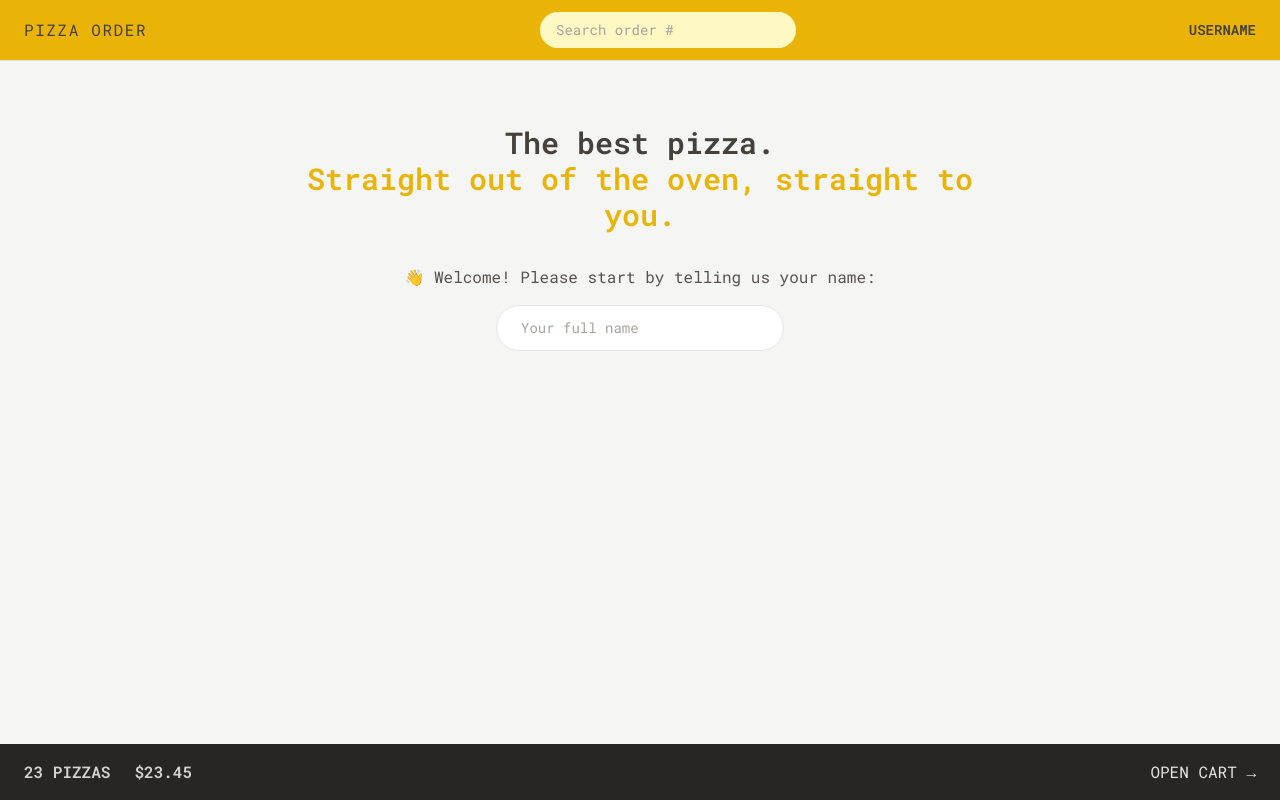
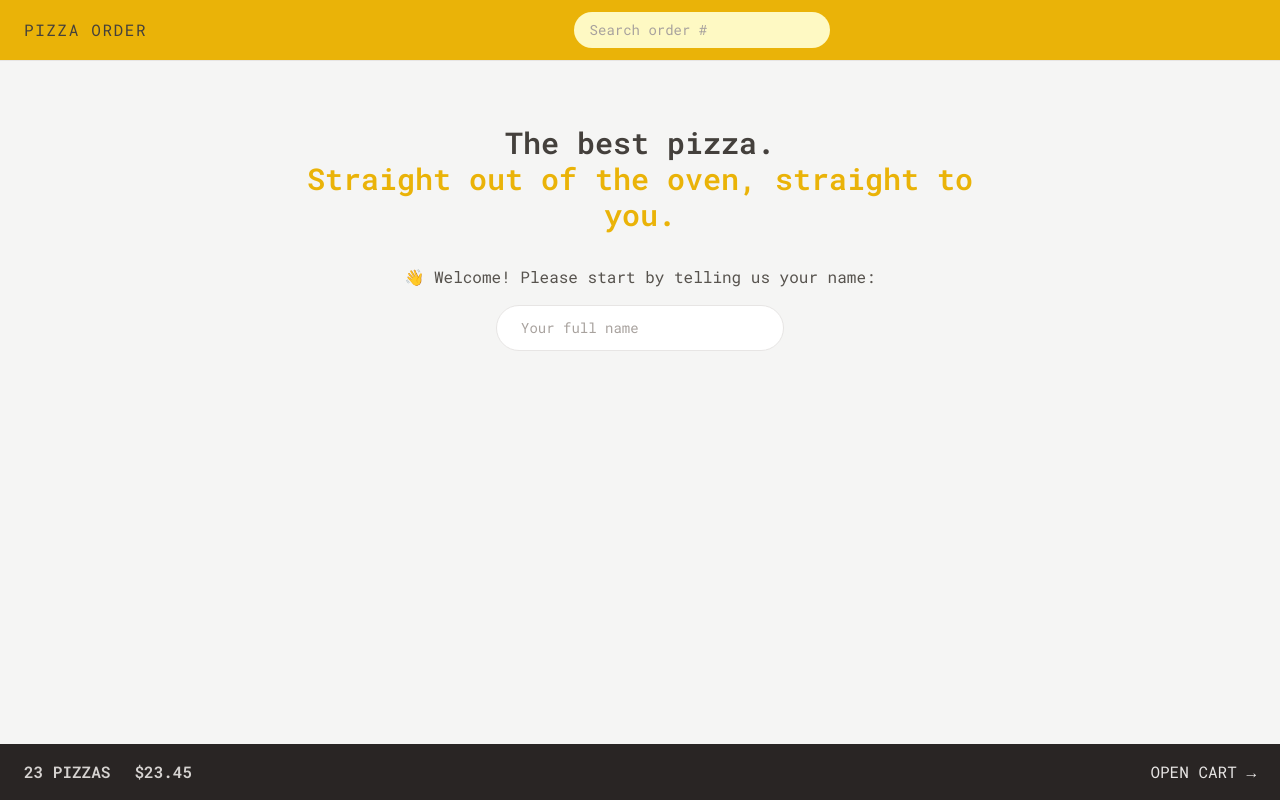
Before and after one commit to ankitrajstha/pizzaorderapp, a React (Vite) app: page / in a window 1280 px wide. Built offline with nearby package versions, Linux system fonts and the light colour scheme.

Commit message:
feat: add username

```diff
--- a/package.json
+++ b/package.json
@@ -13,6 +13,7 @@
     "@reduxjs/toolkit": "^2.2.5",
     "react": "^18.2.0",
     "react-dom": "^18.2.0",
+    "react-redux": "^9.1.2",
     "react-router-dom": "^6.23.1"
   },
   "devDependencies": {
--- a/src/features/user/Username.jsx
+++ b/src/features/user/Username.jsx
@@ -1,7 +1,11 @@
 import React from "react";
+import { useSelector } from "react-redux";
 
 const Username = () => {
-  return <div className="hidden text-sm font-semibold md:block">Username</div>;
+  const username = useSelector((state) => state.user.username);
+  return (
+    <div className="hidden text-sm font-semibold md:block">{username}</div>
+  );
 };
 
 export default Username;
```
Also changed, not shown: 1 other file (tests, documents, lock files or other folders).
